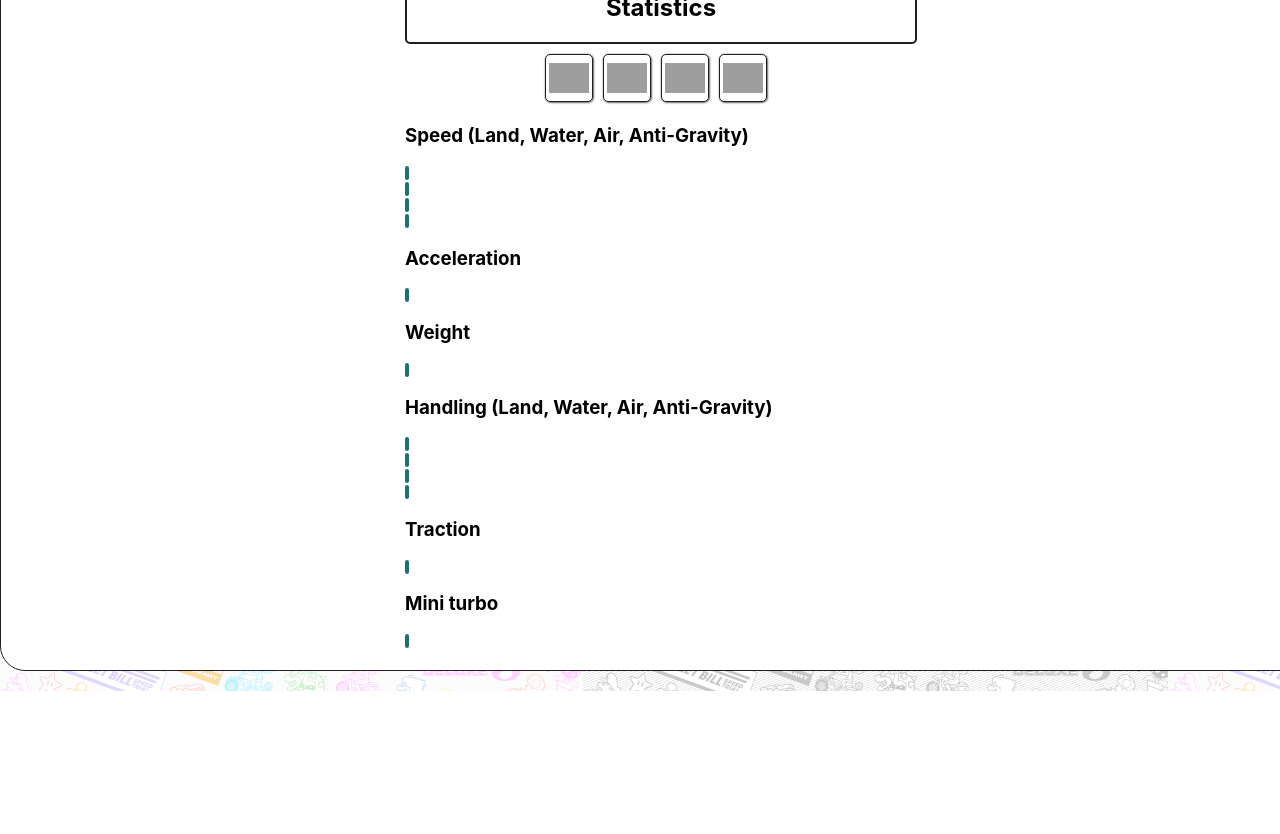
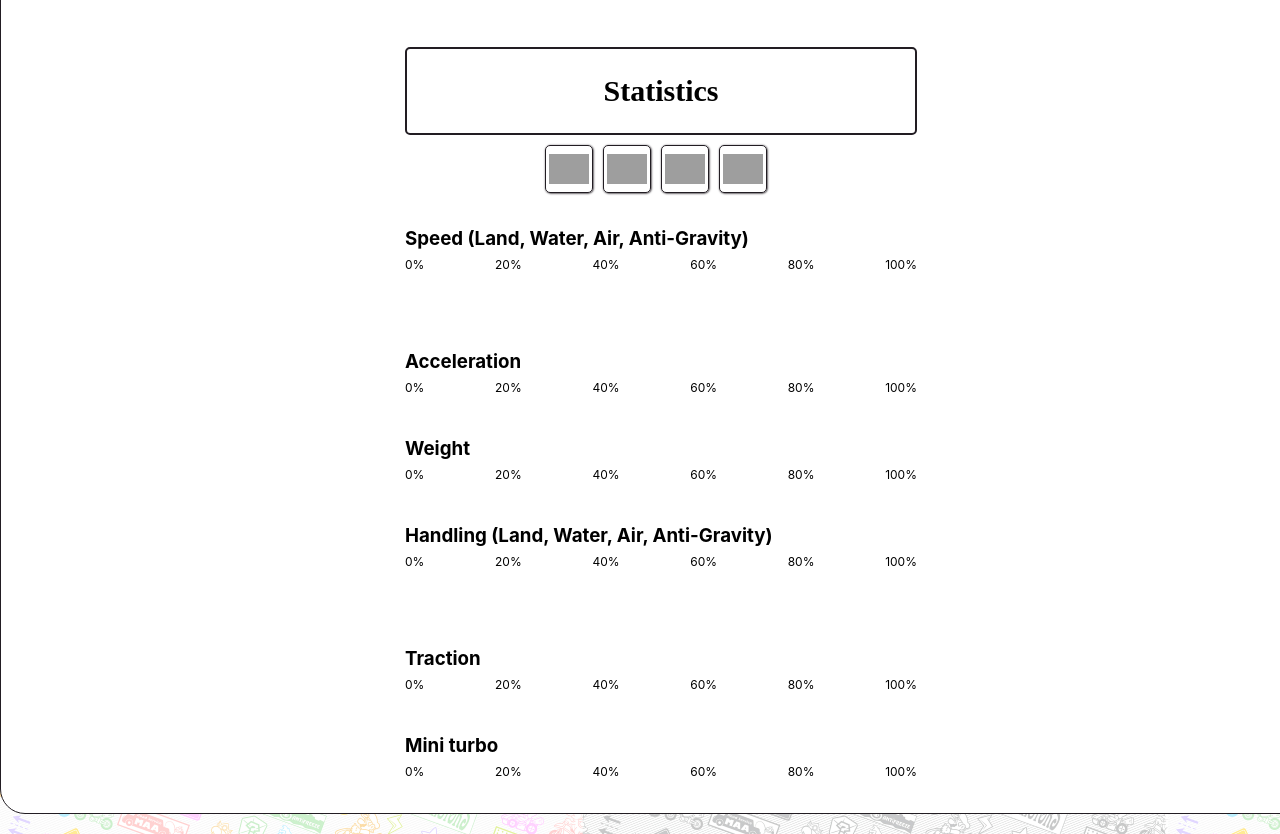
Before and after one commit to Thijsvdzn/MarioKartBuilder, a React app: page / in a window 1280 px wide. Shown: the part 813-1647 px from the top of the page. Before the commit the page ends 1504 px from the top, so only its background shows below. Built offline with nearby package versions, Linux system fonts and the light colour scheme; grey boxes are pictures that could not be loaded; a web font is replaced by a local one.

Commit message:
Statistics Styling and more :)

```diff
--- a/src/components/App/App.css
+++ b/src/components/App/App.css
@@ -1,3 +1,8 @@
+@font-face {
+  font-family: 'Bebas Neue';
+  src: url(https://fonts.gstatic.com/s/bebasneue/v9/JTUSjIg69CK48gW7PXoo9Wlhyw.woff2) format('woff2');
+}
+
 .container {
     width: 1280px;
     margin: auto;
@@ -11,6 +16,9 @@
 
 .title {
     text-align: center;
+    font-family: 'Bebas Neue';
+    font-size: 72px;
+    margin: 30px;
 }
 
 .selectionContainer {
--- a/src/components/App/App.js
+++ b/src/components/App/App.js
@@ -51,9 +51,9 @@ class App extends React.Component {
                                     { name:'Male Villager', landSpeed: 3.5, antiGravitySpeed: 3.25, waterSpeed: 3.75, airSpeed: 4, acceleration: 3.75, weight: 3.25, landHandling: 3.75, antiGravityHandling: 3.75, waterHandling: 3.25, airHandling: 3.75, traction: 3.25, miniTurbo: 3.5, src: 'https://i.postimg.cc/x86WYhK6/Villager.png' } ,
                                     { name:'Female Villager', landSpeed: 3.25, antiGravitySpeed: 3, waterSpeed: 3.5, airSpeed: 3.75, acceleration: 4, weight: 2.75, landHandling: 4, antiGravityHandling: 4, waterHandling: 3.5, airHandling: 4, traction: 3.75, miniTurbo: 3.5, src: 'https://i.postimg.cc/1333G1C3/Female-Villager.png' } ,
                                     { name:'Isabella', landSpeed: 2.75, antiGravitySpeed: 2.5, waterSpeed: 3, airSpeed: 3.25, acceleration: 4.25, weight: 2.5, landHandling: 4.25, antiGravityHandling: 4.25, waterHandling: 3.75, airHandling: 4.25, traction: 3.5, miniTurbo: 3.75, src: 'https://i.postimg.cc/WzV2tBqj/Isabella.png' } ,
-                                    { name:'Light Mii', landSpeed: 2.5, antiGravitySpeed: 2.25, waterSpeed: 2.75, airSpeed: 3, acceleration: 4.25, weight: 2.25, landHandling: 4.5, antiGravityHandling: 4.5, waterHandling: 4, airHandling: 4.5, traction: 4, miniTurbo: 3.75, src: 'https://i.postimg.cc/Gtz1tH1J/Mii.png' } ,
-                                    { name:'Medium Mii', landSpeed: 3.75, antiGravitySpeed: 3.5, waterSpeed: 4, airSpeed: 4.25, acceleration: 3.5, weight: 3.5, landHandling: 3.5, antiGravityHandling: 3.5, waterHandling: 3, airHandling: 3.5, traction: 3.5, miniTurbo: 3.25, src: 'https://i.postimg.cc/Gtz1tH1J/Mii.png' } ,
-                                    { name:'Heavy Mii', landSpeed: 4.75, antiGravitySpeed: 4.5, waterSpeed: 5, airSpeed: 5.25, acceleration: 3, weight: 4.5, landHandling: 2.5, antiGravityHandling: 2.5, waterHandling: 2, airHandling: 2.5, traction: 3, miniTurbo: 2.75, src: 'https://i.postimg.cc/Gtz1tH1J/Mii.png' }
+                                    { name:'Light Mii', landSpeed: 2.5, antiGravitySpeed: 2.25, waterSpeed: 2.75, airSpeed: 3, acceleration: 4.25, weight: 2.25, landHandling: 4.5, antiGravityHandling: 4.5, waterHandling: 4, airHandling: 4.5, traction: 4, miniTurbo: 3.75, src: 'https://i.postimg.cc/L4Y4JLpB/Light-Mii.png' } ,
+                                    { name:'Medium Mii', landSpeed: 3.75, antiGravitySpeed: 3.5, waterSpeed: 4, airSpeed: 4.25, acceleration: 3.5, weight: 3.5, landHandling: 3.5, antiGravityHandling: 3.5, waterHandling: 3, airHandling: 3.5, traction: 3.5, miniTurbo: 3.25, src: 'https://i.postimg.cc/c4fsmW6v/Medium-Mii.png' } ,
+                                    { name:'Heavy Mii', landSpeed: 4.75, antiGravitySpeed: 4.5, waterSpeed: 5, airSpeed: 5.25, acceleration: 3, weight: 4.5, landHandling: 2.5, antiGravityHandling: 2.5, waterHandling: 2, airHandling: 2.5, traction: 3, miniTurbo: 2.75, src: 'https://i.postimg.cc/gcCz8jc9/Heavy-Mii.png' }
                         ] ,
             bodies:     [           { name:'Standard Kart', landSpeed: 0, antiGravitySpeed: 0, waterSpeed: 0, airSpeed: 0, acceleration: 0, weight:                           0,  landHandling: 0, antiGravityHandling: 0, waterHandling: 0, airHandling: 0, traction: 0, miniTurbo: 0, src:                           'https://i.postimg.cc/nLc0BJP2/Standard-Kart.png' } ,
                                     { name:'Pipe Frame', landSpeed: -0.5, antiGravitySpeed: -0.5, waterSpeed: 0, airSpeed: -0.5, acceleration: 0.5, weight: -0.25, landHandling: 0.5, antiGravityHandling: 0.25, waterHandling: 0.5, airHandling: -0.25, traction: 0.25, miniTurbo: 0.5, src: 'https://i.postimg.cc/XNZ1sn7D/Pipe-Frame.png' } ,
@@ -137,13 +137,13 @@ class App extends React.Component {
                                     { name:'Paper Glider', landSpeed: -0.25, antiGravitySpeed: 0.25, waterSpeed: 0, airSpeed: -0.25, acceleration: 0.25, weight: -0.25, landHandling: 0, antiGravityHandling: 0, waterHandling: 0, airHandling: 0.25, traction: 0, miniTurbo: 0.25, src: 'https://i.postimg.cc/X7vVXGVD/Paper-Glider.png' }
                         ] ,
 
-            currentCharacter: {     name:'default', landSpeed: 0, antiGravitySpeed: 0, waterSpeed: 0, airSpeed: 0, acceleration: 0, weight: 0,                               landHandling: 0, antiGravityHandling: 0, waterHandling: 0, airHandling: 0, traction: 0, miniTurbo: 0, src:                               'https://i.postimg.cc/Gtz1tH1J/Mii.png'
+            currentCharacter: {     name:'default', landSpeed: 0, antiGravitySpeed: 0, waterSpeed: 0, airSpeed: 0, acceleration: 0, weight: 0,                               landHandling: 0, antiGravityHandling: 0, waterHandling: 0, airHandling: 0, traction: 0, miniTurbo: 0, src:                               'https://i.postimg.cc/k5zZzVpq/Question-Mark.png'
                               } ,
-            currentBody:      {     name:'default', landSpeed: 0, antiGravitySpeed: 0, waterSpeed: 0, airSpeed: 0, acceleration: 0, weight: 0,                               landHandling: 0, antiGravityHandling: 0, waterHandling: 0, airHandling: 0, traction: 0, miniTurbo: 0, src:                               'https://i.postimg.cc/Gtz1tH1J/Mii.png'
+            currentBody:      {     name:'default', landSpeed: 0, antiGravitySpeed: 0, waterSpeed: 0, airSpeed: 0, acceleration: 0, weight: 0,                               landHandling: 0, antiGravityHandling: 0, waterHandling: 0, airHandling: 0, traction: 0, miniTurbo: 0, src:                               'https://i.postimg.cc/k5zZzVpq/Question-Mark.png'
                               } ,
-            currentWheels:    {     name:'default', landSpeed: 0, antiGravitySpeed: 0, waterSpeed: 0, airSpeed: 0, acceleration: 0, weight: 0,                               landHandling: 0, antiGravityHandling: 0, waterHandling: 0, airHandling: 0, traction: 0, miniTurbo: 0, src:                               'https://i.postimg.cc/Gtz1tH1J/Mii.png'
+            currentWheels:    {     name:'default', landSpeed: 0, antiGravitySpeed: 0, waterSpeed: 0, airSpeed: 0, acceleration: 0, weight: 0,                               landHandling: 0, antiGravityHandling: 0, waterHandling: 0, airHandling: 0, traction: 0, miniTurbo: 0, src:                               'https://i.postimg.cc/k5zZzVpq/Question-Mark.png'
                               } ,
-            currentGlider:    {     name:'default', landSpeed: 0, antiGravitySpeed: 0, waterSpeed: 0, airSpeed: 0, acceleration: 0, weight: 0,                               landHandling: 0, antiGravityHandling: 0, waterHandling: 0, airHandling: 0, traction: 0, miniTurbo: 0, src:                               'https://i.postimg.cc/Gtz1tH1J/Mii.png'
+            currentGlider:    {     name:'default', landSpeed: 0, antiGravitySpeed: 0, waterSpeed: 0, airSpeed: 0, acceleration: 0, weight: 0,                               landHandling: 0, antiGravityHandling: 0, waterHandling: 0, airHandling: 0, traction: 0, miniTurbo: 0, src:                               'https://i.postimg.cc/k5zZzVpq/Question-Mark.png'
                               }
         };
 
--- a/src/components/Bodies/Bodies.css
+++ b/src/components/Bodies/Bodies.css
@@ -7,4 +7,6 @@
     border-radius: 5px;
     text-align: center;
     margin-right: 40px;
+    font-size: 20px;
+    font-family: 'Bebas Neue';
 }
--- a/src/components/Characters/Characters.css
+++ b/src/components/Characters/Characters.css
@@ -7,4 +7,6 @@
     border-radius: 5px;
     text-align: center;
     margin-right: 40px;
+    font-size: 20px;
+    font-family: 'Bebas Neue';
 }
--- a/src/components/Gliders/Gliders.css
+++ b/src/components/Gliders/Gliders.css
@@ -7,4 +7,6 @@
     border-radius: 5px;
     text-align: center;
     margin-right: 40px;
+    font-size: 20px;
+    font-family: 'Bebas Neue';
 }
--- a/src/components/Statistics/Statistics.css
+++ b/src/components/Statistics/Statistics.css
@@ -8,6 +8,8 @@
     border: 2px solid #221D23;
     border-radius: 5px;
     text-align: center;
+    font-size: 20px;
+    font-family: 'Bebas Neue';
 }
 
 .selection {
@@ -15,110 +17,101 @@
 }
 
 .landSpeedStat {
-    width: 60%;
-    border: 2px solid #197278;
     height: 10px;
-    border-radius: 20px;
-    background-color: #C4B7CB;
+    background-color: #28587B;
     margin-bottom: 2px;
+    transition: 2s ease;
 }
 
-
 .waterSpeedStat {
-    width: 80%;
-    border: 2px solid #197278;
     height: 10px;
-    border-radius: 20px;
-    background-color: #BBC7CE;
+    background-color: #3d6888;
     margin-bottom: 2px;
+    transition: 2s ease;
 }
 
 .airSpeedStat {
-    width: 100%;
-    border: 2px solid #197278;
     height: 10px;
-    border-radius: 20px;
-    background-color: #BFEDEF;
+    background-color: #527995;
     margin-bottom: 2px;
+    transition: 2s ease;
 }
 
 .antiGravitySpeedStat {
-    width: 20%;
-    border: 2px solid #197278;
     height: 10px;
-    border-radius: 20px;
-    background-color: #98E2C6;
+    background-color: #688aa2;
     margin-bottom: 2px;
+    transition: 2s ease;
 }
 
 .accelerationStat {
-    width: 50%;
-    border: 2px solid #197278;
     height: 10px;
-    border-radius: 20px;
-    background-color: #545C52;
+    background-color: #a9bcca;
     margin-bottom: 2px;
+    transition: 2s ease;
 }
 
 .weightStat {
-    width: 30%;
-    border: 2px solid #197278;
     height: 10px;
-    border-radius: 20px;
-    background-color: #D4F2DB;
+    background-color: #a9bcca;
     margin-bottom: 2px;
+    transition: 2s ease;
 }
 
 .landHandlingStat {
-    width: 10%;
-    border: 2px solid #197278;
     height: 10px;
-    border-radius: 20px;
-    background-color: #CEF7A0;
+    background-color: #28587B;
     margin-bottom: 2px;
+    transition: 2s ease;
 }
 
 .waterHandlingStat {
-    width: 70%;
-    border: 2px solid #197278;
     height: 10px;
-    border-radius: 20px;
-    background-color: #BA9790;
+    background-color: #3d6888;
     margin-bottom: 2px;
+    transition: 2s ease;
 }
 
 .airHandlingStat {
-    width: 90%;
-    border: 2px solid #197278;
     height: 10px;
-    border-radius: 20px;
-    background-color: #914D76;
+    background-color: #527995;
     margin-bottom: 2px;
+    transition: 2s ease;
 }
 
 .antiGravityHandlingStat {
-    width: 100%;
-    border: 2px solid #197278;
     height: 10px;
-    border-radius: 20px;
-    background-color: #69353F;
+    background-color: #688aa2;
     margin-bottom: 2px;
+    transition: 2s ease;
 }
 
 .tractionStat {
-    width: 36%;
-    border: 2px solid #197278;
     height: 10px;
-    border-radius: 20px;
-    background-color: #C1AE7C;
+    background-color: #a9bcca;
     margin-bottom: 2px;
+    transition: 2s ease;
 }
 
 .miniTurboStat {
-    width: 69%;
-    border: 2px solid #197278;
     height: 10px;
-    border-radius: 20px;
-    background-color: #E16F7C;
+    background-color: #a9bcca;
     margin-bottom: 2px;
+    transition: 2s ease;
 }
+
+.percentages {
+    display: flex;
+    justify-content: space-between;
+    margin-bottom: -10px;
+}
+
+p {
+    display: inline;
+    font-size: 12px;
+}
+
+h3 {
+    margin-bottom: -5px;
+    margin-top: 30px;
+}
--- a/src/components/Statistics/Statistics.js
+++ b/src/components/Statistics/Statistics.js
@@ -27,48 +27,78 @@ class Statistics extends React.Component {
                 <div className="speed">
 
                     <h3>Speed (Land, Water, Air, Anti-Gravity)</h3>
-                    <div className="landSpeedStat" style={{width: ((this.props.character.landSpeed + this.props.body.landSpeed + this.props.wheels.landSpeed + this.props.glider.landSpeed) * 20) + "%"}} ></div>
-                    <div className="waterSpeedStat" style={{width: ((this.props.character.waterSpeed + this.props.body.waterSpeed + this.props.wheels.waterSpeed + this.props.glider.waterSpeed) * 20) + "%"}} ></div>
-                    <div className="airSpeedStat" style={{width: ((this.props.character.airSpeed + this.props.body.airSpeed + this.props.wheels.airSpeed + this.props.glider.airSpeed) * 20) + "%"}} ></div>
-                    <div className="antiGravitySpeedStat" style={{width: ((this.props.character.antiGravitySpeed + this.props.body.antiGravitySpeed + this.props.wheels.antiGravitySpeed + this.props.glider.antiGravitySpeed) * 20) + "%"}} ></div>
+
+                    <div className="percentages">
+                        <p>0%</p> <p>20%</p> <p>40%</p> <p>60%</p> <p>80%</p> <p>100%</p>
+                    </div>
+
+                    <div className="landSpeedStat" style={{width: ((this.props.character.landSpeed + this.props.body.landSpeed + this.props.wheels.landSpeed + this.props.glider.landSpeed) * 17.39) + "%"}} ></div>
+                    <div className="waterSpeedStat" style={{width: ((this.props.character.waterSpeed + this.props.body.waterSpeed + this.props.wheels.waterSpeed + this.props.glider.waterSpeed) * 17.39) + "%"}} ></div>
+                    <div className="airSpeedStat" style={{width: ((this.props.character.airSpeed + this.props.body.airSpeed + this.props.wheels.airSpeed + this.props.glider.airSpeed) * 17.39) + "%"}} ></div>
+                    <div className="antiGravitySpeedStat" style={{width: ((this.props.character.antiGravitySpeed + this.props.body.antiGravitySpeed + this.props.wheels.antiGravitySpeed + this.props.glider.antiGravitySpeed) * 17.39) + "%"}} ></div>
 
                 </div>
 
                 <div className="acceleration">
 
                     <h3>Acceleration</h3>
-                    <div className="accelerationStat" style={{width: ((this.props.character.acceleration + this.props.body.acceleration + this.props.wheels.acceleration + this.props.glider.acceleration) * 20) + "%"}} ></div>
+
+                    <div className="percentages">
+                        <p>0%</p> <p>20%</p> <p>40%</p> <p>60%</p> <p>80%</p> <p>100%</p>
+                    </div>
+
+                    <div className="accelerationStat" style={{width: ((this.props.character.acceleration + this.props.body.acceleration + this.props.wheels.acceleration + this.props.glider.acceleration) * 17.39) + "%"}} ></div>
 
                 </div>
 
                 <div className="weight">
 
                     <h3>Weight</h3>
-                    <div className="weightStat" style={{width: ((this.props.character.weight + this.props.body.weight + this.props.wheels.weight + this.props.glider.weight) * 20) + "%"}} ></div>
+
+                    <div className="percentages">
+                        <p>0%</p> <p>20%</p> <p>40%</p> <p>60%</p> <p>80%</p> <p>100%</p>
+                    </div>
+
+                    <div className="weightStat" style={{width: ((this.props.character.weight + this.props.body.weight + this.props.wheels.weight + this.props.glider.weight) * 17.39) + "%"}} ></div>
 
                 </div>
 
                 <div className="handling">
 
                     <h3>Handling (Land, Water, Air, Anti-Gravity)</h3>
-                    <div className="landHandlingStat" style={{width: ((this.props.character.landHandling + this.props.body.landHandling + this.props.wheels.landHandling + this.props.glider.landHandling) * 20) + "%"}} ></div>
-                    <div className="waterHandlingStat" style={{width: ((this.props.character.waterHandling + this.props.body.waterHandling + this.props.wheels.waterHandling + this.props.glider.waterHandling) * 20) + "%"}} ></div>
-                    <div className="airHandlingStat" style={{width: ((this.props.character.airHandling + this.props.body.airHandling + this.props.wheels.airHandling + this.props.glider.airHandling) * 20) + "%"}} ></div>
-                    <div className="antiGravityHandlingStat" style={{width: ((this.props.character.antiGravityHandling + this.props.body.antiGravityHandling + this.props.wheels.antiGravityHandling + this.props.glider.antiGravityHandling) * 20) + "%"}} ></div>
+
+                    <div className="percentages">
+                        <p>0%</p> <p>20%</p> <p>40%</p> <p>60%</p> <p>80%</p> <p>100%</p>
+                    </div>
+
+                    <div className="landHandlingStat" style={{width: ((this.props.character.landHandling + this.props.body.landHandling + this.props.wheels.landHandling + this.props.glider.landHandling) * 17.39) + "%"}} ></div>
+                    <div className="waterHandlingStat" style={{width: ((this.props.character.waterHandling + this.props.body.waterHandling + this.props.wheels.waterHandling + this.props.glider.waterHandling) * 17.39) + "%"}} ></div>
+                    <div className="airHandlingStat" style={{width: ((this.props.character.airHandling + this.props.body.airHandling + this.props.wheels.airHandling + this.props.glider.airHandling) * 17.39) + "%"}} ></div>
+                    <div className="antiGravityHandlingStat" style={{width: ((this.props.character.antiGravityHandling + this.props.body.antiGravityHandling + this.props.wheels.antiGravityHandling + this.props.glider.antiGravityHandling) * 17.39) + "%"}} ></div>
 
                 </div>
 
                 <div className="grip">
 
                     <h3>Traction</h3>
-                    <div className="tractionStat" style={{width: ((this.props.character.traction + this.props.body.traction + this.props.wheels.traction + this.props.glider.traction) * 20) + "%"}} ></div>
+
+                    <div className="percentages">
+                        <p>0%</p> <p>20%</p> <p>40%</p> <p>60%</p> <p>80%</p> <p>100%</p>
+                    </div>
+
+                    <div className="tractionStat" style={{width: ((this.props.character.traction + this.props.body.traction + this.props.wheels.traction + this.props.glider.traction) * 17.39) + "%"}} ></div>
 
                 </div>
 
                 <div className="miniTurbo">
 
                     <h3>Mini turbo</h3>
-                    <div className="miniTurboStat" style={{width: ((this.props.character.miniTurbo + this.props.body.miniTurbo + this.props.wheels.miniTurbo + this.props.glider.miniTurbo) * 20) + "%"}}  ></div>
+
+                    <div className="percentages">
+                        <p>0%</p> <p>20%</p> <p>40%</p> <p>60%</p> <p>80%</p> <p>100%</p>
+                    </div>
+
+                    <div className="miniTurboStat" style={{width: ((this.props.character.miniTurbo + this.props.body.miniTurbo + this.props.wheels.miniTurbo + this.props.glider.miniTurbo) * 17.39) + "%"}}  ></div>
 
                 </div>
 
--- a/src/components/Wheels/Wheels.css
+++ b/src/components/Wheels/Wheels.css
@@ -7,4 +7,6 @@
     border-radius: 5px;
     text-align: center;
     margin-right: 40px;
+    font-size: 20px;
+    font-family: 'Bebas Neue';
 }
```
Also changed, not shown: public/index.html (+1 -1 lines), public/favicon.ico, public/logo192.png (deleted), public/logo512.png (deleted), src/components/Characters/characterIcons/Heavy-Mii.png (added), src/components/Characters/characterIcons/Light-Mii.png (added), src/components/Characters/characterIcons/Medium-Mii.png (added), src/components/Statistics/statisticsIcon/Question-Mark.png (added).
